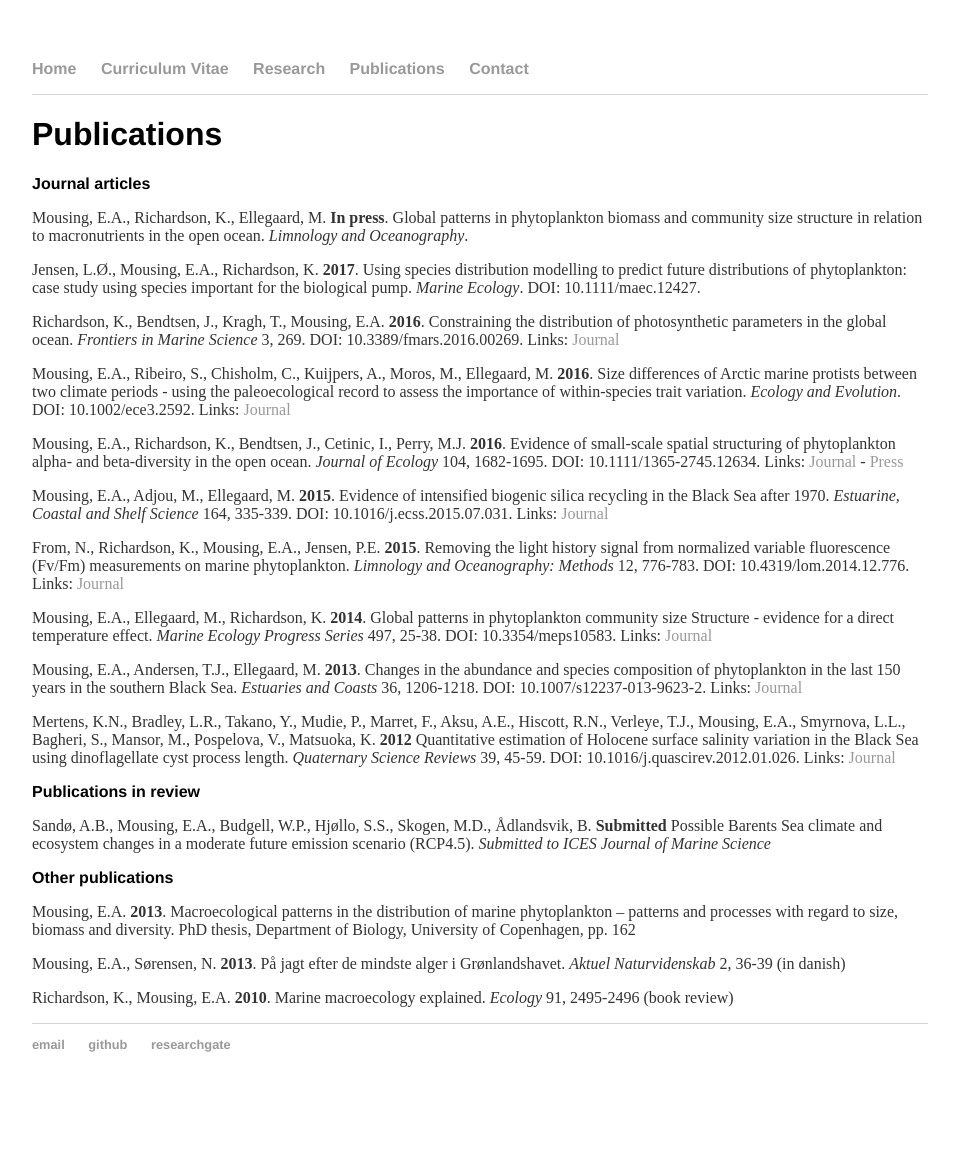
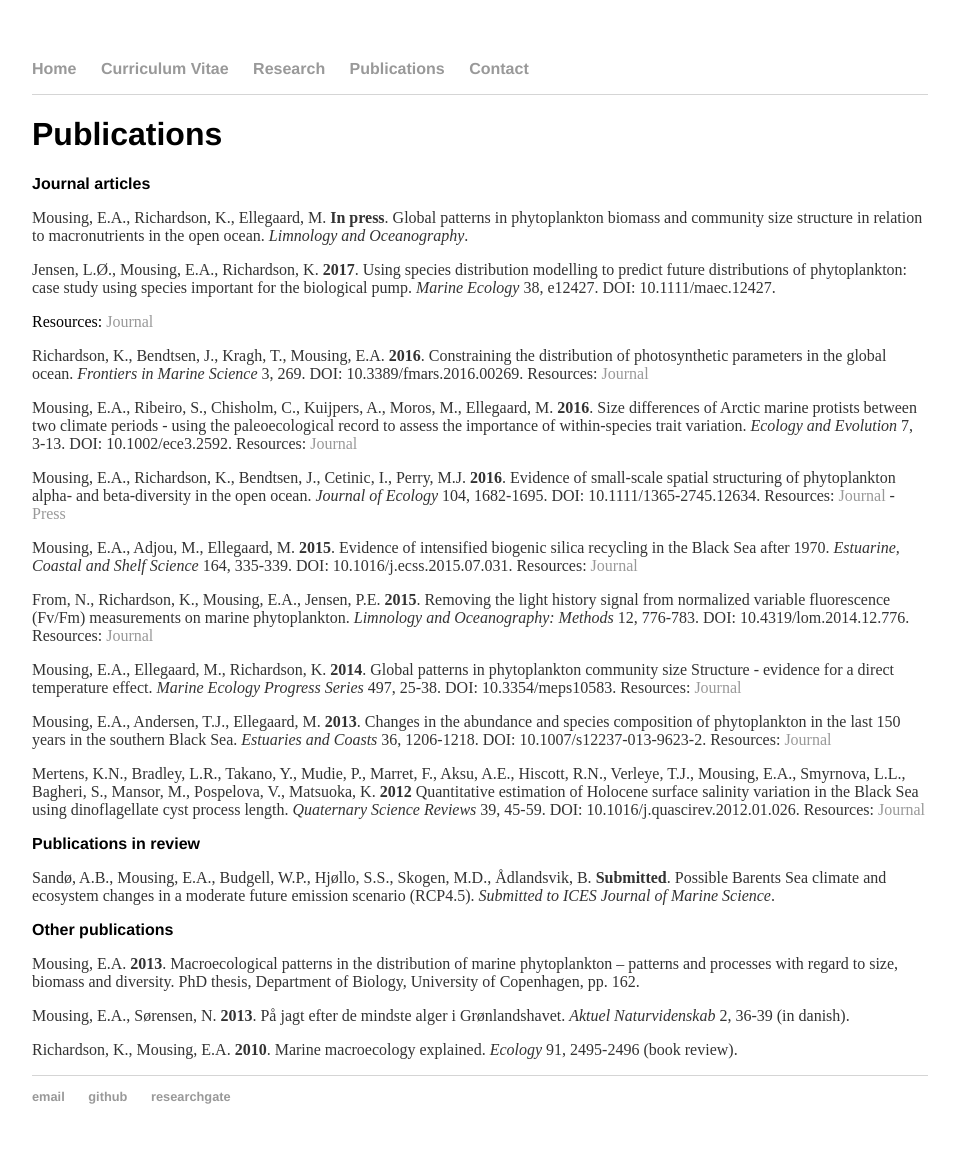
Before and after one commit to eamousing/eamousing.github.io, a Jekyll site: the page built from publications.html, in a window 1280 px wide. Shown: the whole page, without its empty margins (160-1119 px from the left). Built offline with Jekyll 4.4.1, drawn with Linux system fonts in a browser that asks for light colours; Markdown is read by kramdown in place of the engine named in the settings; before the commit the page ends 1112 px from its top, so only the background shows below that.

Commit message:
Updated publications

```diff
--- a/publications.html
+++ b/publications.html
@@ -5,38 +5,31 @@ title: Publications
 <div class="blurb">
 	<h1>Publications</h1>
         <h2>Journal articles</h2>
-    <p>Mousing, E.A., Richardson, K., Ellegaard, M. <b>In press</b>. Global patterns in phytoplankton biomass and community size structure in relation to macronutrients in the open ocean. <i>Limnology and Oceanography</i>.
-    <p>Jensen, L.Ø., Mousing, E.A., Richardson, K. <b>2017</b>. Using species distribution modelling to predict future distributions of phytoplankton: case study using species important for the biological pump. <i>Marine Ecology</i>. DOI: 10.1111/maec.12427.</p>
+            <p>Mousing, E.A., Richardson, K., Ellegaard, M. <b>In press</b>. Global patterns in phytoplankton biomass and community size structure in relation to macronutrients in the open ocean. <i>Limnology and Oceanography</i>.</p>
+            <p>Jensen, L.Ø., Mousing, E.A., Richardson, K. <b>2017</b>. Using species distribution modelling to predict future distributions of phytoplankton: case study using species important for the biological pump. <i>Marine Ecology</i> 38, e12427. DOI: 10.1111/maec.12427.</p>
+                Resources: <a href="http://onlinelibrary.wiley.com/doi/10.1111/maec.12427/abstract">Journal</a></p>
             <p>Richardson, K., Bendtsen, J., Kragh, T., Mousing, E.A. <b>2016</b>. Constraining the distribution of photosynthetic parameters in the global ocean. <i>Frontiers in Marine Science</i> 3, 269. DOI: 10.3389/fmars.2016.00269.
-        Links: <a href="http://journal.frontiersin.org/article/10.3389/fmars.2016.00269/abstract">Journal</a></p>
-    <p>Mousing, E.A., Ribeiro, S., Chisholm, C., Kuijpers, A., Moros, M., Ellegaard, M. <b>2016</b>. Size differences of Arctic marine protists between two climate periods - using the paleoecological record to assess the importance of within-species trait variation. <i>Ecology and Evolution</i>. DOI: 10.1002/ece3.2592.
-        Links: <a href="http://onlinelibrary.wiley.com/doi/10.1002/ece3.2592/abstract">Journal</a></p>
+                Resources: <a href="http://journal.frontiersin.org/article/10.3389/fmars.2016.00269/abstract">Journal</a></p>
+            <p>Mousing, E.A., Ribeiro, S., Chisholm, C., Kuijpers, A., Moros, M., Ellegaard, M. <b>2016</b>. Size differences of Arctic marine protists between two climate periods - using the paleoecological record to assess the importance of within-species trait variation. <i>Ecology and Evolution</i> 7, 3-13. DOI: 10.1002/ece3.2592.
+                Resources: <a href="http://onlinelibrary.wiley.com/doi/10.1002/ece3.2592/abstract">Journal</a></p>
             <p>Mousing, E.A., Richardson, K., Bendtsen, J., Cetinic, I., Perry, M.J. <b>2016</b>. Evidence of small-scale spatial structuring of phytoplankton alpha- and beta-diversity in the open ocean. <i>Journal of Ecology</i> 104, 1682-1695. DOI: 10.1111/1365-2745.12634.
-    Links:
-        <a href="http://onlinelibrary.wiley.com/doi/10.1111/1365-2745.12634/abstract">Journal</a> - <a href="https://wiley.altmetric.com/details/10175116/news">Press</a></p>
+                Resources: <a href="http://onlinelibrary.wiley.com/doi/10.1111/1365-2745.12634/abstract">Journal</a> - <a href="https://wiley.altmetric.com/details/10175116/news">Press</a></p>
             <p>Mousing, E.A., Adjou, M., Ellegaard, M. <b>2015</b>. Evidence of intensified biogenic silica recycling in the Black Sea after 1970. <i>Estuarine, Coastal and Shelf Science</i> 164, 335-339. DOI: 10.1016/j.ecss.2015.07.031.
-    Links: <a href="http://www.sciencedirect.com/science/article/pii/S027277141530038X">Journal</a></p>
+                Resources: <a href="http://www.sciencedirect.com/science/article/pii/S027277141530038X">Journal</a></p>
             <p>From, N., Richardson, K., Mousing, E.A., Jensen, P.E. <b>2015</b>. Removing the light history signal from normalized variable fluorescence (Fv/Fm) measurements on marine phytoplankton. <i>Limnology and Oceanography: Methods</i> 12, 776-783. DOI: 10.4319/lom.2014.12.776.
-    Links:
-        <a href="http://onlinelibrary.wiley.com/doi/10.4319/lom.2014.12.776/abstract">Journal</a></p>
+                Resources: <a href="http://onlinelibrary.wiley.com/doi/10.4319/lom.2014.12.776/abstract">Journal</a></p>
             <p>Mousing, E.A., Ellegaard, M., Richardson, K. <b>2014</b>. Global patterns in phytoplankton community size Structure - evidence for a direct temperature effect. <i>Marine Ecology Progress Series</i> 497, 25-38. DOI: 10.3354/meps10583.
-    Links:
-        <a href="http://www.int-res.com/abstracts/meps/v497/p25-38/">Journal</a></p>
+                Resources: <a href="http://www.int-res.com/abstracts/meps/v497/p25-38/">Journal</a></p>
             <p>Mousing, E.A., Andersen, T.J., Ellegaard, M. <b>2013</b>. Changes in the abundance and species composition of phytoplankton in the last 150 years in the southern Black Sea. <i>Estuaries and Coasts</i> 36, 1206-1218. DOI: 10.1007/s12237-013-9623-2.
-    Links:
-        <a href="http://link.springer.com/article/10.1007/s12237-013-9623-2">Journal</a></p>
+                Resources: <a href="http://link.springer.com/article/10.1007/s12237-013-9623-2">Journal</a></p>
             <p>Mertens, K.N., Bradley, L.R., Takano, Y., Mudie, P., Marret, F., Aksu, A.E., Hiscott, R.N., Verleye, T.J., Mousing, E.A., Smyrnova, L.L., Bagheri, S., Mansor, M., Pospelova, V., Matsuoka, K. <b>2012</b> Quantitative estimation of Holocene surface salinity variation in the Black Sea using dinoflagellate cyst process length. <i>Quaternary Science Reviews</i> 39, 45-59. DOI: 10.1016/j.quascirev.2012.01.026.
-    Links:
-        <a href="http://www.sciencedirect.com/science/article/pii/S0277379112000650">Journal</a></p>
-
+                Resources: <a href="http://www.sciencedirect.com/science/article/pii/S0277379112000650">Journal</a></p>
 
         <h2>Publications in review</h2>
-    <p>Sandø, A.B., Mousing, E.A., Budgell, W.P., Hjøllo, S.S., Skogen, M.D., Ådlandsvik, B. <b>Submitted</b> Possible Barents Sea climate and ecosystem changes in a moderate future emission scenario (RCP4.5). <i>Submitted to ICES Journal of Marine Science</i></p>
-
-
+            <p>Sandø, A.B., Mousing, E.A., Budgell, W.P., Hjøllo, S.S., Skogen, M.D., Ådlandsvik, B. <b>Submitted</b>. Possible Barents Sea climate and ecosystem changes in a moderate future emission scenario (RCP4.5). <i>Submitted to ICES Journal of Marine Science</i>.</p>
 
         <h2>Other publications</h2>
-    <p>Mousing, E.A. <b>2013</b>. Macroecological patterns in the distribution of marine phytoplankton – patterns and processes with regard to size, biomass and diversity. PhD thesis, Department of Biology, University of Copenhagen, pp. 162</p>
-    <p>Mousing, E.A., Sørensen, N. <b>2013</b>. På jagt efter de mindste alger i Grønlandshavet. <i>Aktuel Naturvidenskab</i> 2, 36-39 (in danish)</p>
-    <p>Richardson, K., Mousing, E.A. <b>2010</b>. Marine macroecology explained. <i>Ecology</i> 91, 2495-2496 (book review)</p>
+            <p>Mousing, E.A. <b>2013</b>. Macroecological patterns in the distribution of marine phytoplankton – patterns and processes with regard to size, biomass and diversity. PhD thesis, Department of Biology, University of Copenhagen, pp. 162.</p>
+            <p>Mousing, E.A., Sørensen, N. <b>2013</b>. På jagt efter de mindste alger i Grønlandshavet. <i>Aktuel Naturvidenskab</i> 2, 36-39 (in danish).</p>
+            <p>Richardson, K., Mousing, E.A. <b>2010</b>. Marine macroecology explained. <i>Ecology</i> 91, 2495-2496 (book review).</p>
 </div><!-- /.blurb -->
```
Lines whose indentation alone changed are shown as unchanged.
